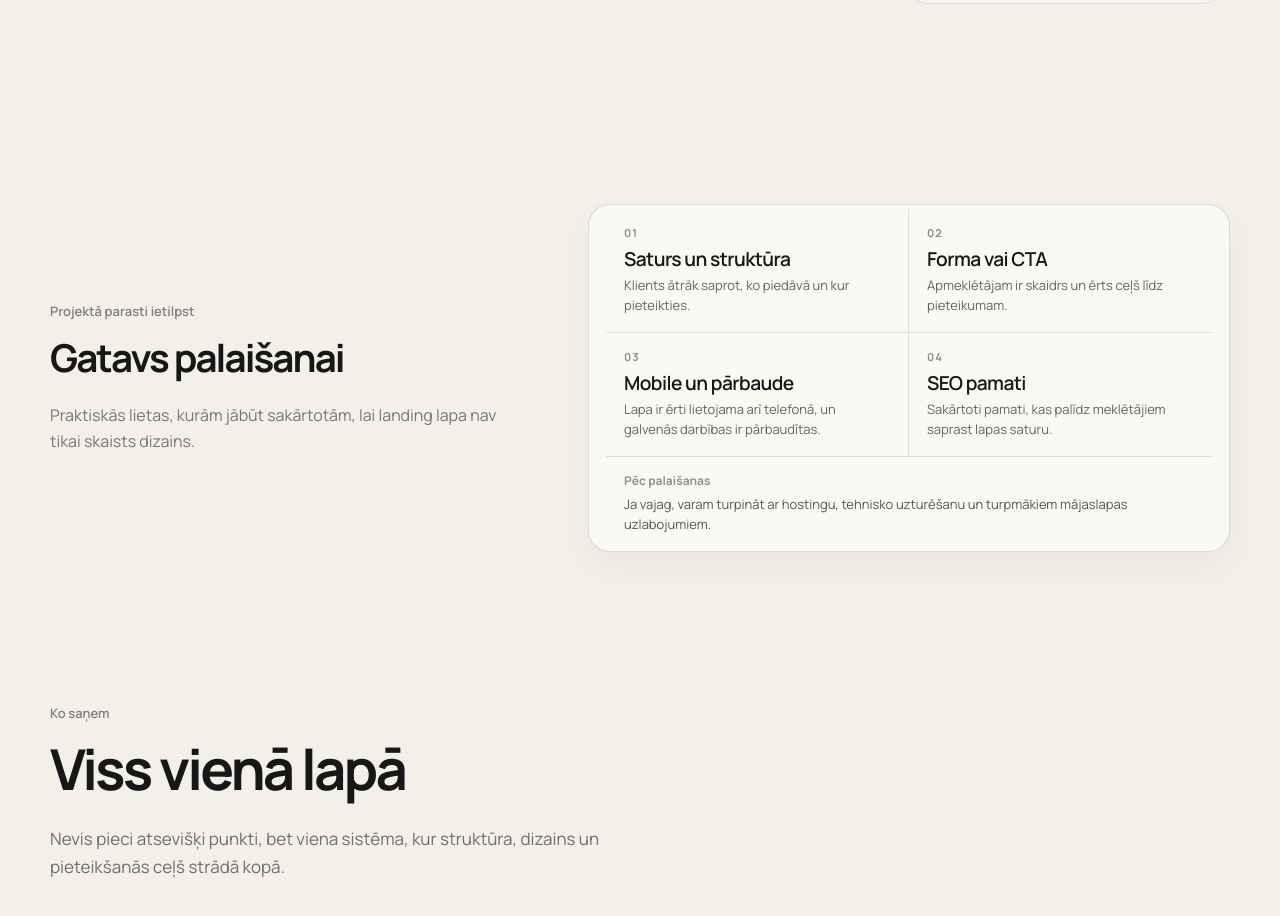
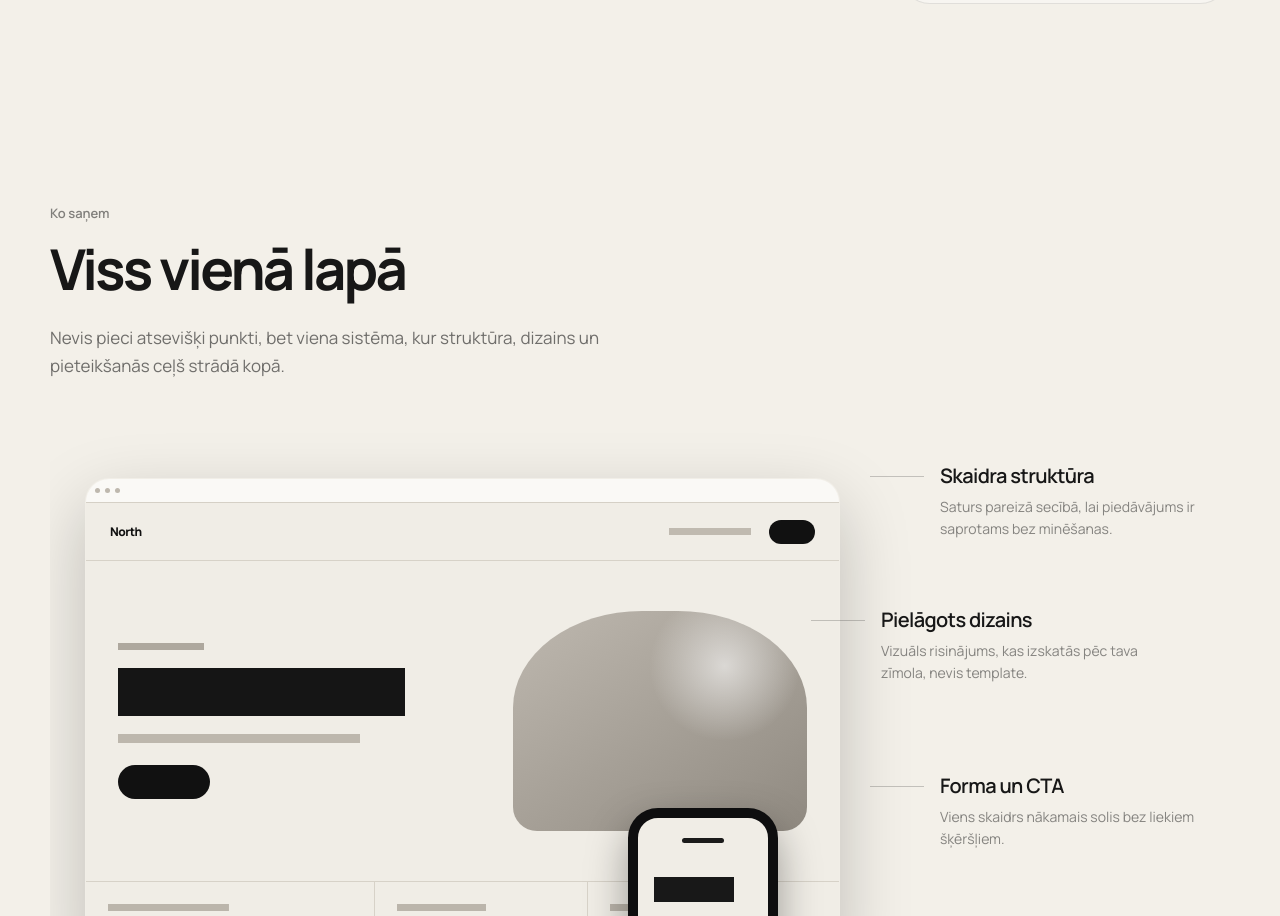
Before and after one commit to davisl24/WEBSITEAGENCY, a Next.js app: page /pakalpojumi/landing-lapa in a window 1280 px wide. Shown: the part 1618-2534 px from the top of the page. Built offline with nearby package versions, Linux system fonts and the light colour scheme.

Commit message:
Remove duplicated service delivery block from landing-lapa

```diff
--- a/app/pakalpojumi/landing-lapa/page.tsx
+++ b/app/pakalpojumi/landing-lapa/page.tsx
@@ -2,7 +2,6 @@ import type { Metadata } from "next";
 import RevealOnView from "../../components/RevealOnView";
 import ThemeToggle from "../../components/ThemeToggle";
 import ServicesDropdown from "../../components/ServicesDropdown";
-import ServiceDelivery from "../../components/ServiceDelivery";
 
 export const metadata: Metadata = {
   title: "Landing lapas izstrāde | Kestrel",
@@ -131,18 +130,7 @@ export default function LandingPage() {
         </div>
       </section>
 
-      <ServiceDelivery
-        compact
-        id="delivery-title"
-        title="Gatavs palaišanai"
-        description="Praktiskās lietas, kurām jābūt sakārtotām, lai landing lapa nav tikai skaists dizains."
-        items={[
-          { title: "Saturs un struktūra", text: "Klients ātrāk saprot, ko piedāvā un kur pieteikties." },
-          { title: "Forma vai CTA", text: "Apmeklētājam ir skaidrs un ērts ceļš līdz pieteikumam." },
-          { title: "Mobile un pārbaude", text: "Lapa ir ērti lietojama arī telefonā, un galvenās darbības ir pārbaudītas." },
-          { title: "SEO pamati", text: "Sakārtoti pamati, kas palīdz meklētājiem saprast lapas saturu." }
-        ]}
-      />
+
 
       <section className="service-page-section service-includes-section" id="kas-ietilpst" aria-labelledby="includes-title">
         <div className="service-includes-intro">
@@ -225,8 +213,6 @@ export default function LandingPage() {
           </RevealOnView>
         </div>
       </section>
-
-
 
 
       <section className="service-page-section service-process-section" aria-labelledby="process-title">
```
